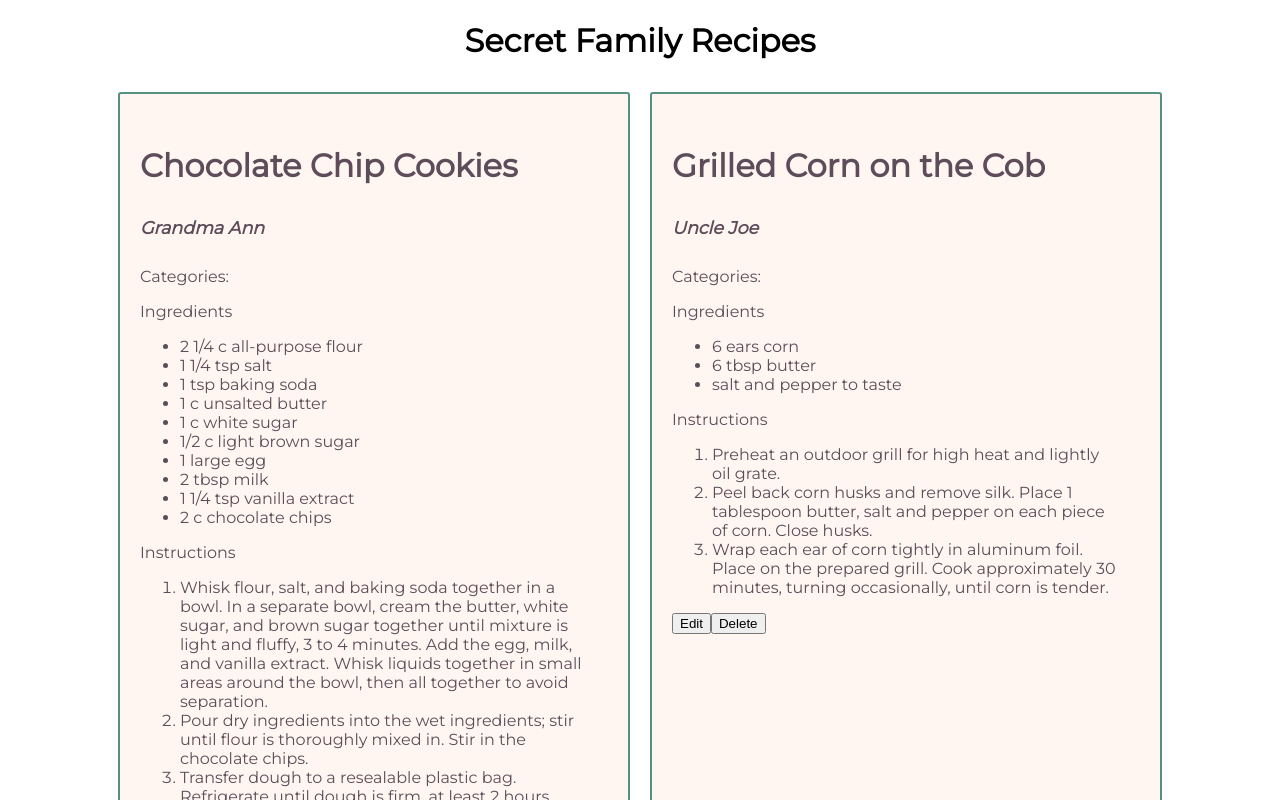
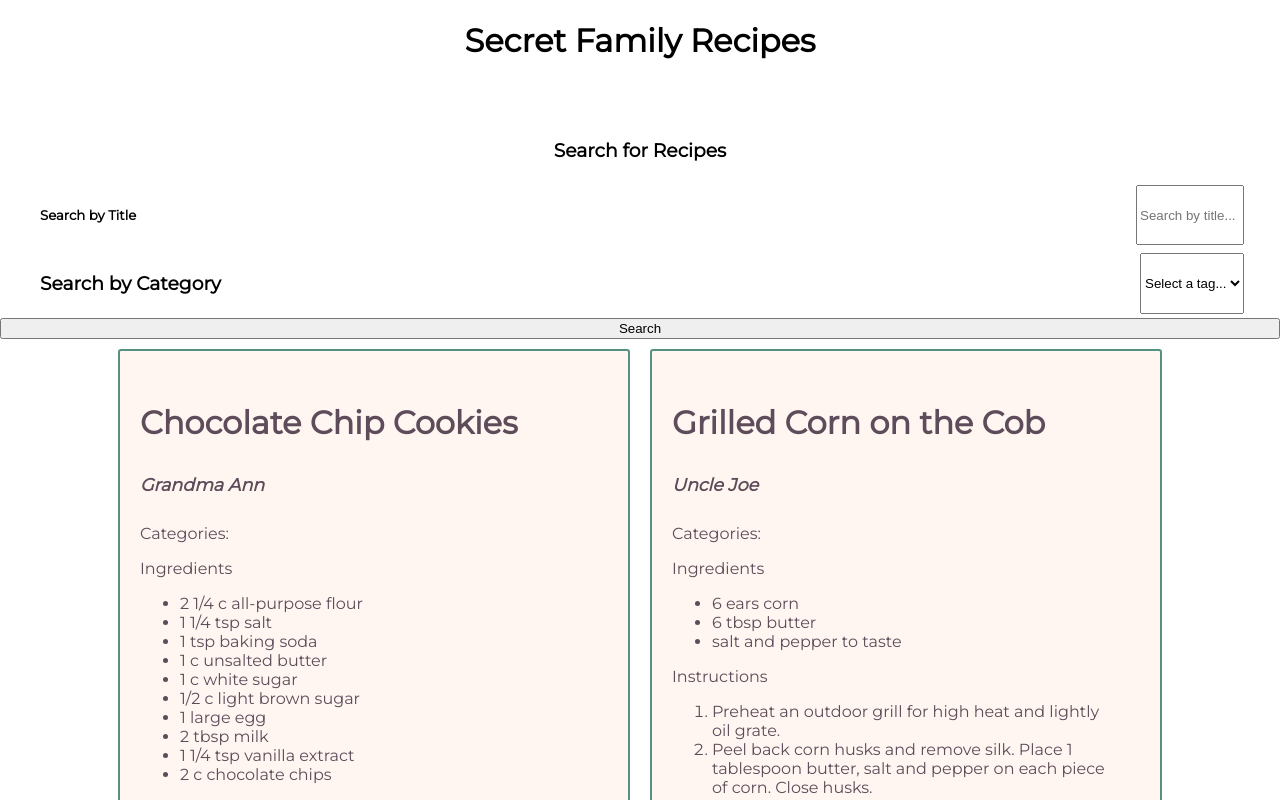
Before and after one commit to Build-Week-Secret-Family-Recipes1/front-end, a React (Create React App) app: page /home in a window 1280 px wide. Shown: the top 800 px of the page. Built offline with nearby package versions, Linux system fonts and the light colour scheme.

Commit message:
created SearchBar.js, created form for search bar, mapped over testList to populate dropdown menu for tags, tried it with actual recipe state, but it does not work yet

```diff
--- a/src/components/Home.js
+++ b/src/components/Home.js
@@ -3,6 +3,7 @@ import React, { useState } from 'react';
 import RecipeForm from './RecipeForm';
 import RecipeList from './RecipeList';
 import EditRecipe from './EditRecipe';
+import SearchBar from './SearchBar';
 
 function Home(props) {
     const [recipes, setRecipes] = useState([]);
@@ -24,6 +25,7 @@ function Home(props) {
         <div>
             <h1>Secret Family Recipes</h1>
             <div>
+                <SearchBar recipes={recipes}/>
                 <RecipeList {...props} recipes={recipes}/>
                 <RecipeForm setRecipes={setRecipes}/>
                 <EditRecipe setRecipes={setRecipes}/>
--- /dev/null
+++ b/src/components/SearchBar.js
@@ -0,0 +1,59 @@
+import React from 'react';
+
+import { testList } from '../tests/TestData';
+
+function SearchBar(props) {
+    return (
+        <form>
+            <h3>Search for Recipes</h3>
+            <label>
+                <h5>Search by Title</h5>
+                <input
+                    type='text'
+                    name='by-title'
+                    id='by-title'
+                    placeholder='Search by title...'
+                />
+            </label>
+            <label htmlFor='tag-select'>
+                <h3>Search by Category</h3>
+                <select name='tags' id='tag-select'>
+                    <option value=''>Select a tag...</option>
+                    {/* map over tags from state to create option elements */}
+                    {props.recipes.map((recipeObj, i) => {
+                        console.log('props', props);
+                        console.log('props.recipes', props.recipes);
+                        console.log('recipeObj', recipeObj);
+                        console.log('recipeObj.tags', recipeObj.tags);
+                        console.log('recipeObj.tags[0]', recipeObj.tags[0]);
+                        return (
+                            recipeObj.tags.map(tag => {
+                                return (
+                                    <option value='tag'>{tag}</option>
+                                )
+                            })
+                        )
+                    })}
+                    {/* it works with the testList but not the recipeState */}
+                    {/* probably need the getList action */}
+                    {/* {testList.map((recipeObj, i) => {
+                        console.log('testList', testList);
+                        console.log('recipeObj', recipeObj);
+                        console.log('recipeObj.tags', recipeObj.tags);
+                        console.log('recipeObj.tags[0]', recipeObj.tags[0]);
+                        return (
+                            recipeObj.tags.map(tag => {
+                                return (
+                                    <option value='tag'>{tag}</option>
+                                )
+                            })
+                        )
+                    })} */}
+                </select>
+            </label>
+            <button>Search</button>
+        </form>
+    )
+}
+
+export default SearchBar;
```
